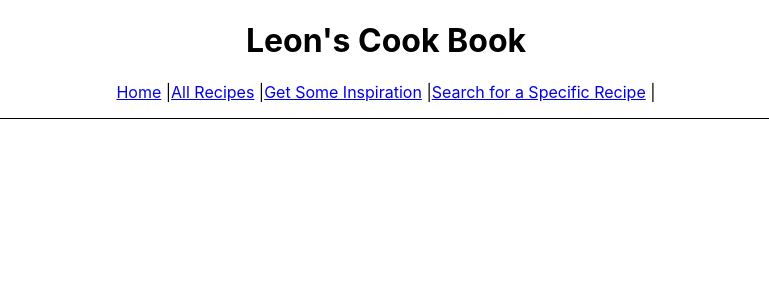
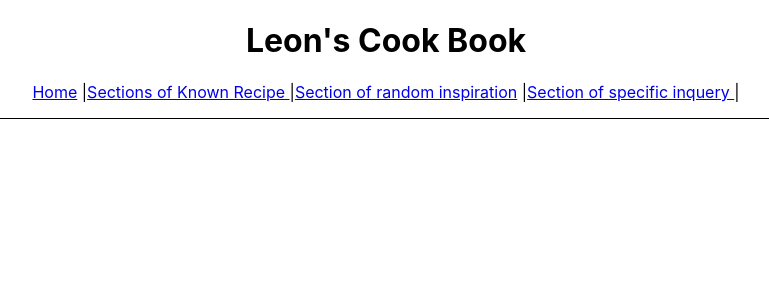
Before and after one commit to Xiaohei2021/react-frontEnd, a React (Create React App) app in the folder react_project/proj_5_front/: page / in a window 1280 px wide. Shown: the top 300 px of the page, without its empty margins (254-1023 px from the left). Built offline with nearby package versions, Linux system fonts and the light colour scheme.

Commit message:
renaming nav bar in the app

```diff
--- a/react_project/proj_5_front/src/App.js
+++ b/react_project/proj_5_front/src/App.js
@@ -38,9 +38,9 @@ function App() {
             paddingBottom: "1rem",
           }}>
             <Link to="/home">Home</Link> |{""}
-            <Link to="/recipes">All Recipes</Link> |{""}
-            <Link to="/surprises">Get Some Inspiration</Link> |{""}
-            <Link to="/query">Search for a Specific Recipe</Link> |{""}
+            <Link to="/recipes">Sections of Known Recipe </Link> |{""}
+            <Link to="/surprises">Section of random inspiration</Link> |{""}
+            <Link to="/query">Section of specific inquery </Link> |{""}
           </nav>
 
         <Routes>
--- a/react_project/proj_5_front/src/components/query/QueryList.js
+++ b/react_project/proj_5_front/src/components/query/QueryList.js
@@ -1,29 +1,37 @@
-import React, { Component } from 'react'
+// import React, { Component } from 'react'
 import Dish from '../surprises/Dish'
+import { useOutletContext, Link  } from 'react-router-dom'
 
 
-export default class QueryList extends Component {
+// export default class QueryList extends Component {
 
-  render() {
+//   render() {
 
-    const recipeList =()=> this.props.fetchedRecipe.map(recipe => {
-        // console.log(this.props)
+//     const recipeList =()=> this.props.fetchedRecipe.map(recipe => {
+//         // console.log(this.props)
 
-        const ingredients = Object.fromEntries(Object.entries(recipe).filter(([key]) => key.includes('strIngredient')))
-        const data = Object.keys(ingredients).map(function(key){ return(ingredients[key])})
-        // const filteredIngredients = data.filter(i => console.log(i))
-        const filteredIngredients = data.filter(i => i.length && i!== null).join(",")
-        // debugger
-        // debugger
-        return (
-          <Dish key={recipe.idMeal} dish={recipe} ingredients={filteredIngredients} link />
-        )})
-    return (
-        <div>
-            <h3>Here are all the recipe you can learn from today!</h3>
-            {recipeList()}
-        </div>
-    )
-  }
-}
+//         const ingredients = Object.fromEntries(Object.entries(recipe).filter(([key]) => key.includes('strIngredient')))
+//         const data = Object.keys(ingredients).map(function(key){ return(ingredients[key])})
+//         // const filteredIngredients = data.filter(i => console.log(i))
+//         const filteredIngredients = data.filter(i => i.length && i!== null).join(",")
+//         // debugger
+//         // debugger
+//         return (
+//           <Dish key={recipe.idMeal} dish={recipe} ingredients={filteredIngredients} link />
+//         )})
+//     return (
+//         <div>
+//             <h3>Here are all the recipe you can learn from today!</h3>
+//             {recipeList()}
+//         </div>
+//     )
+//   }
+// }
 // recipeDB.map(r=>{return(Object.fromEntries(Object.entries(r).filter(([key]) => key.includes('id'))))})
+ import React from 'react'
+
+ export default function QueryList() {
+   return (
+     <div>QueryList</div>
+   )
+ }
```
